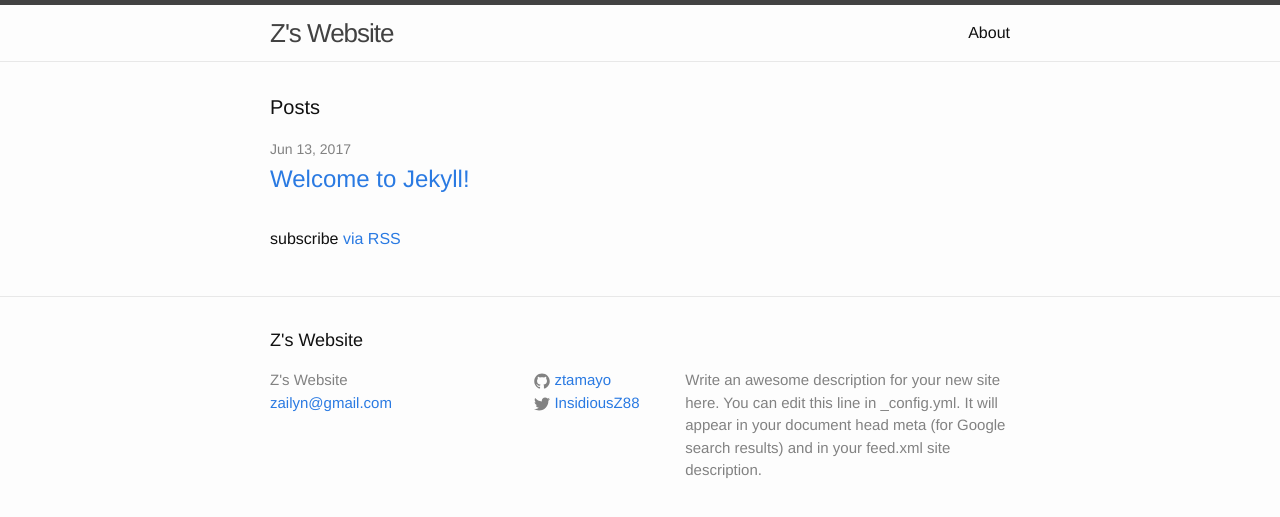
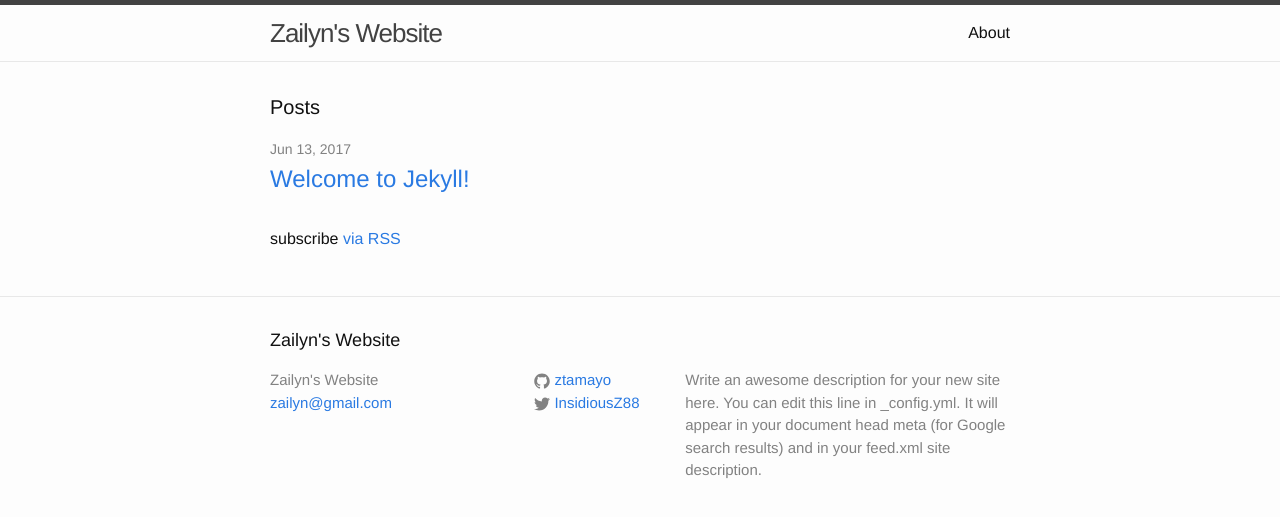
Before and after one commit to ztamayo/ztamayo.github.io, a Jekyll site: the page built from index.html, in a window 1280 px wide. Shown: the top 517 px of the page. Built offline with Jekyll 4.4.1, drawn with Linux system fonts in a browser that asks for light colours.

Commit message:
Update config file

```diff
--- a/_config.yml
+++ b/_config.yml
@@ -7,14 +7,14 @@
 
 # Site settings
 theme: jekyll-theme-hacker
-title: Z's Website
+title: Zailyn's Website
 email: zailyn@gmail.com
 description: > # this means to ignore newlines until "baseurl:"
   Write an awesome description for your new site here. You can edit this
   line in _config.yml. It will appear in your document head meta (for
   Google search results) and in your feed.xml site description.
 baseurl: "" # the subpath of your site, e.g. /blog
-url: "http://yourdomain.com" # the base hostname & protocol for your site
+url: "http://ztamayo.github.io" # the base hostname & protocol for your site
 twitter_username: InsidiousZ88
 github_username:  ztamayo
 
```
Also changed, not shown: 1 other file.
